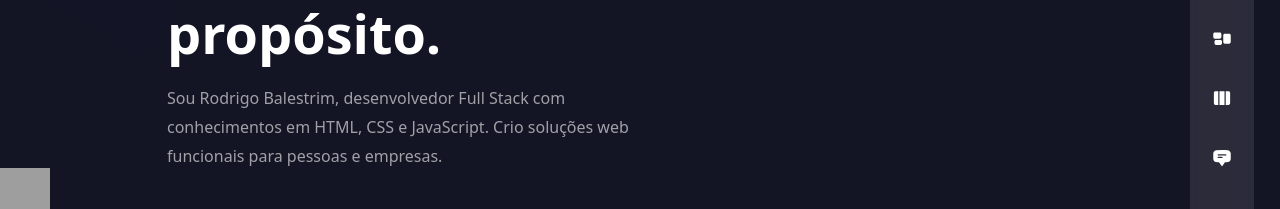
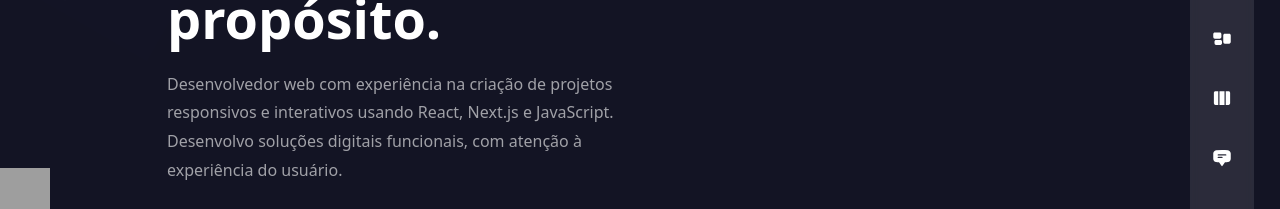
Before and after one commit to RodrigoBalestrim/portfolio-rodrigo-balestrim, a Next.js app in the folder portfolio-3d/: page /about in a window 1280 px wide. Shown: the part 332-541 px from the top of the page. Built offline with nearby package versions, Linux system fonts and the light colour scheme; grey boxes are pictures that could not be loaded.

Commit message:
Atualizar apresentação do portfólio

```diff
--- a/portfolio-3d/pages/about/index.jsx
+++ b/portfolio-3d/pages/about/index.jsx
@@ -129,9 +129,9 @@ const About = () => {
             animate="show"
             className="max-w-[500px] mx-auto xl:mx-0 mb-6 xl:mb-12 px-2 xl:px-0"
           >
-            Sou Rodrigo Balestrim, desenvolvedor Full Stack com conhecimentos em
-            HTML, CSS e JavaScript. Crio soluções web funcionais para pessoas e
-            empresas.
+            Desenvolvedor web com experiência na criação de projetos responsivos
+            e interativos usando React, Next.js e JavaScript. Desenvolvo soluções
+            digitais funcionais, com atenção à experiência do usuário.
           </motion.p>
 
           {/* counters */}
--- a/portfolio-3d/pages/index.jsx
+++ b/portfolio-3d/pages/index.jsx
@@ -32,9 +32,9 @@ const Home = () => {
             exit="hidden"
             className="mb-10 max-w-md text-sm font-light leading-7 text-white/70 sm:text-base xl:mb-16 xl:max-w-xl"
           >
-            Sou Rodrigo Balestrim, desenvolvedor Full Stack com conhecimentos em
-            HTML, CSS e JavaScript. Crio soluções web funcionais para pessoas e
-            empresas.
+            Desenvolvedor web com experiência na criação de projetos responsivos
+            e interativos usando React, Next.js e JavaScript. Desenvolvo soluções
+            digitais funcionais, com atenção à experiência do usuário.
           </motion.p>
 
           {/* btn */}
```
